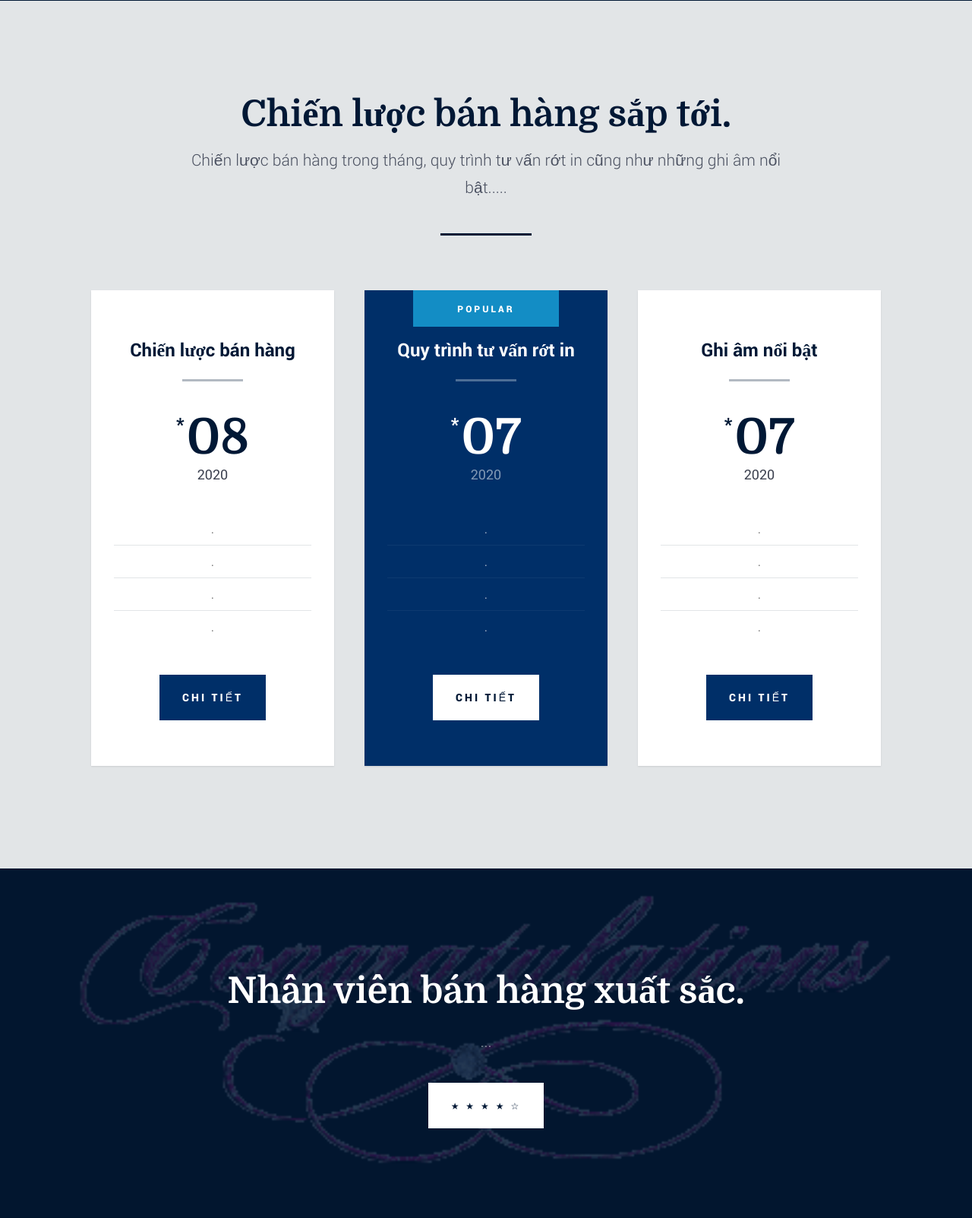
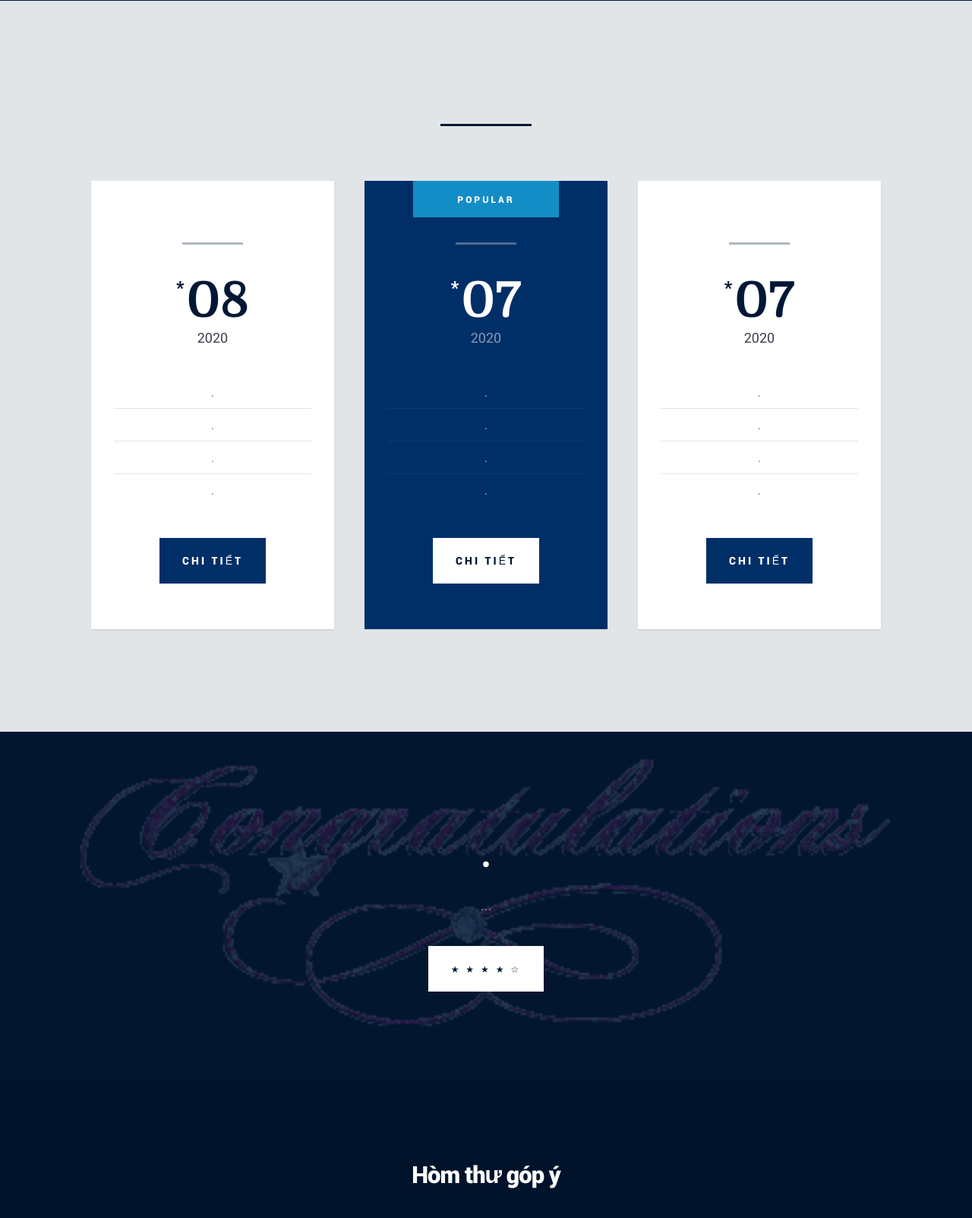
Before and after one commit to TrongHuu9706/essth_1, a PHP site: page / in a window 1280 px wide. Shown: the part 4118-5721 px from the top of the page at 76% size. Run offline with PHP 8.4, Linux system fonts and the light colour scheme; some web fonts are replaced.

Commit message:
Update index.php

```diff
--- a/includes/index.php
+++ b/includes/index.php
@@ -211,7 +211,7 @@
    					<div class="media animate-this"  data-animate="fadeInRight">
 
 					   <?php
-                         //include_once ("C:\inetpub\wwwroot\project-thmilk./mvc/views/layout_master/Them/Showanh.php");
+
                        ?>
 					</div>
    				</div>
@@ -222,7 +222,7 @@
 
    					<p class="animate-this" data-animate="fadeInLeft">
 					   <?php
-                        // include_once ("C:\inetpub\wwwroot\project-thmilk./mvc/views/layout_master/Them/Vanban.php");
+
                        ?>
 					   </p>
 
@@ -254,7 +254,7 @@
 
    					<p class="animate-this" data-animate="fadeInRight">
 					   <?php
-                        // include_once ("C:\inetpub\wwwroot\project-thmilk./mvc/views/layout_master/Them/Vanban2.php");
+
                        ?>
 					   </p>
 
@@ -376,9 +376,9 @@
 	   	<div class="row section-intro animate-this">
 	   		<div class="col-twelve with-bottom-line">
 
-	   			<h2>Chiến lược bán hàng sắp tới.</h2>
+	   			<h2></h2>
 
-	   			<p class="lead">Chiến lược bán hàng trong tháng, quy trình tư vấn rớt in cũng như những ghi âm nổi bật.....</p>
+	   			<p class="lead"></p>
 
 	   		</div>
 	   	</div>
@@ -393,7 +393,7 @@
 
 	            		<div class="top-part">
 
-		            		<h3 class="plan-title">Chiến lược bán hàng</h3>
+		            		<h3 class="plan-title"></h3>
 			               <p class="plan-price"><sup>*</sup>08</p>
 			               <p class="price-month">2020</p>
 
@@ -408,7 +408,7 @@
 			                  <li>.</li>
 			               </ul>
 
-			               <a class="button large" href="./mvc/core/book/CHIẾN LƯỢC BÁN HÀNG THÁNG 08.pdf">Chi tiết</a>
+			               <a class="button large" href="#">Chi tiết</a>
 
 		            	</div>
 
@@ -422,7 +422,7 @@
 
 	            		<div class="top-part">
 
-		            		<h3 class="plan-title">Quy trình tư vấn rớt in</h3>
+		            		<h3 class="plan-title"></h3>
 			               <p class="plan-price"><sup>*</sup>07</p>
 			               <p class="price-month">2020</p>
 
@@ -437,7 +437,7 @@
 			                  <li>.</li>
 			               </ul>
 
-			               <a class="button large" href="./mvc/a">Chi tiết</a>
+			               <a class="button large" href="">Chi tiết</a>
 
 		            	</div>
 
@@ -451,7 +451,7 @@
 
 	            		<div class="top-part">
 
-		            		<h3 class="plan-title">Ghi âm nổi bật</h3>
+		            		<h3 class="plan-title"></h3>
 			               <p class="plan-price"><sup>*</sup>07</p>
 			               <p class="price-month">2020</p>
 
@@ -491,8 +491,7 @@
 	   		<div class="col-twelve">
 
 					<div class="text-part">
-						<h2 class="animate-this">Nhân viên bán hàng xuất sắc.</h2>
-                     <!--<img src="images/HanhKD1.jpg" title="Hạnh KDI" alt="Loading" width="320px" height="400px"><br><img src="images/ThuyKD2.jpg" title="Thúy KDII" alt="Loading" width="320px" height="400px"> 	-->
+						<h2 class="animate-this">.</h2>
 			   		<p class="lead animate-this">...</p>
 					</div>
 
```
